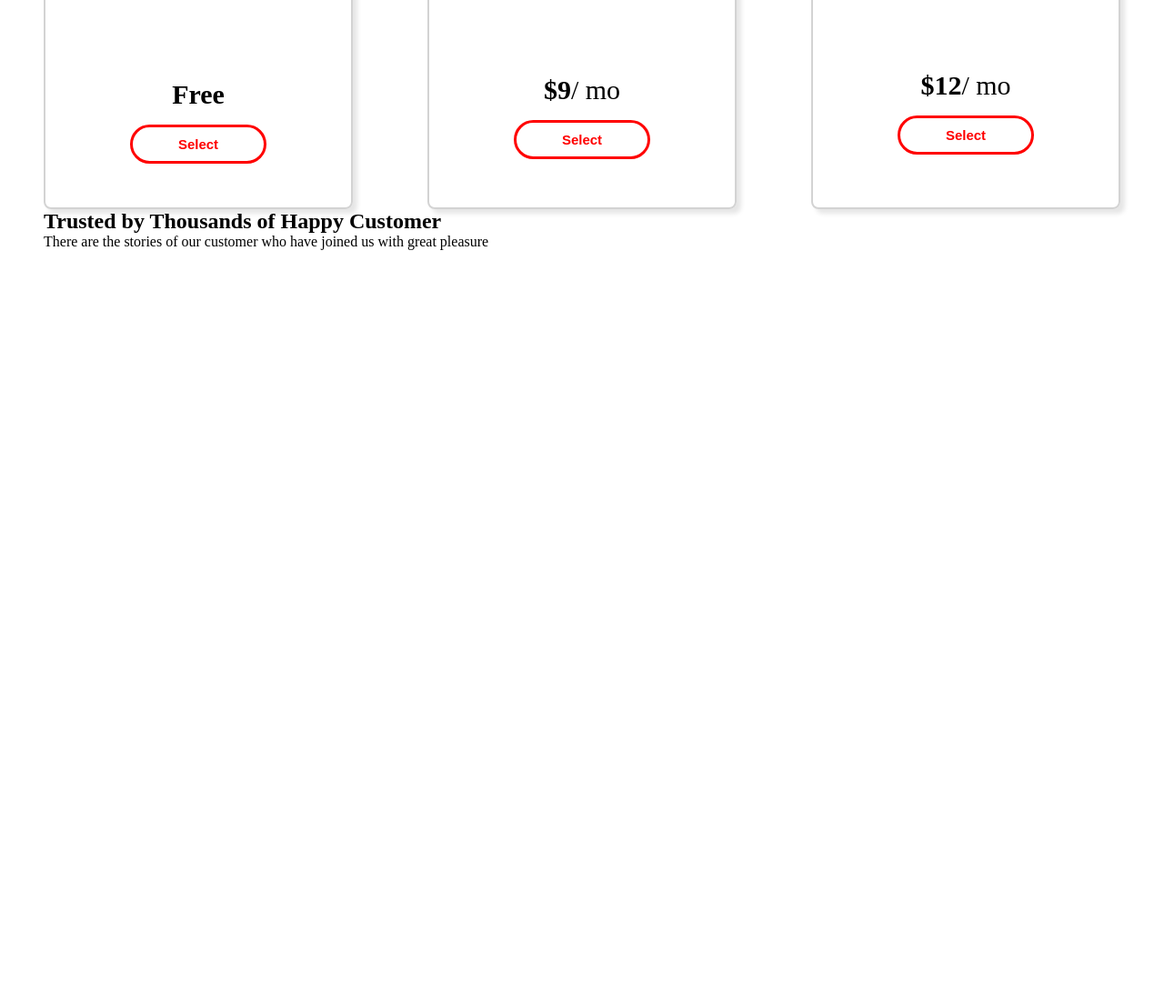
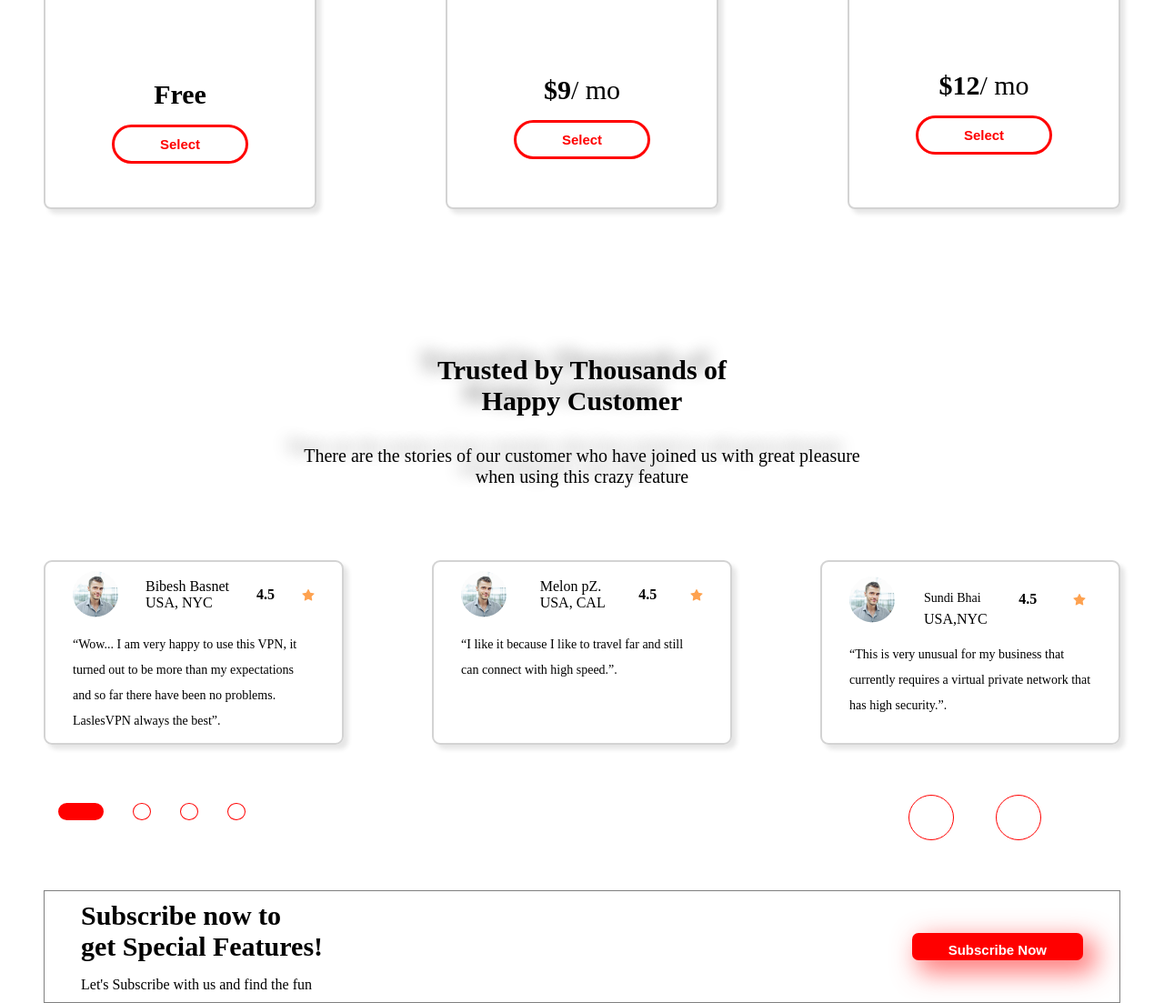
Before and after one commit to red-haired-guy/Figma-Designed-Site, a plain HTML site: page index.html in a window 1280 px wide. Shown: the part 1582-2685 px from the top of the page at 91% size. Before the commit the page ends 1857 px from the top, so only its background shows below. Drawn offline with Linux system fonts and the light colour scheme.

Commit message:
site.html

```diff
--- a/index.html
+++ b/index.html
@@ -8,6 +8,11 @@
     <link rel="stylesheet" href="./style.css">
 </head>
 <body>
+
+
+    <!-- --------------------------------------------firstpage-------------------------------------- -->
+
+
     <header>
         <nav>
             <ul class="No-gap">
@@ -31,6 +36,9 @@
             </ul>
         </nav>
     </header>
+
+
+
     <div class="page">
         <div >
 
@@ -65,6 +73,10 @@
             <strong>50+</strong><p>Servers</p>
         </div>
     </div>
+
+
+
+    <!-- -----------------Second Page------------------------------------------- -->
     <div class="second-header">
 
 
@@ -136,11 +148,109 @@
     </div>
 
 
+
+<!-- ----------------------------------------------------------------------------------- -->
+
+
+
+<!-- ------------------------------------third page------------------------------------------ -->
+
+
+
     <div class="final-header">
-        <h2>Trusted by Thousands of Happy Customer</h2>
-        <p>There are the stories of our customer who have joined us with great pleasure</p>
+        <h2>Trusted by Thousands of <br> Happy Customer</h2>
+        <p>There are the stories of our customer who have joined us with great pleasure <br> when using this crazy feature</p>
+    </div>
+
+    <div class="testimonials">
+        <div class="tests">
+            <div class="test-flex">
+                <img src="./icon.png" alt="">
+                <div class="text-flex">
+
+                    <span>Bibesh Basnet</span>
+                    <span>USA, NYC</span>
+                </div>
+                <strong>4.5</strong>
+                <img src="Vector.svg" alt="">
+
+
+
+            </div>
+
+            <p>
+
+                “Wow... I am very happy to use this VPN, it turned out to be more than my expectations and so far there have been no problems. LaslesVPN always the best”.
+            </p>
+        </div>
+        <div class="tests">
+            <div class="test-flex">
+                <img src="./icon.png" alt="">
+                <div class="text-flex">
+
+                    <span>Melon pZ.</span>
+                    <span>USA, CAL</span>
+                </div>
+                <strong>4.5</strong>
+                <img src="Vector.svg" alt="">
+
+
+
+            </div>
+            <p>
+
+                “I like it because I like to travel far and still can connect with high speed.”.
+            </p>
+
+        </div>
+        <div class="tests">
+            <div class="grid">
+                <img src="./icon.png" alt="">
+                <div class="text-grid">
+                    <p>Sundi Bhai</p>
+
+                    <span>USA,NYC</span>
+                </div>
+                <strong>4.5</strong>
+                <img src="Vector.svg" alt="">
+
+
+
+            </div>
+            <p>
+
+                “This is very unusual for my business that currently requires a virtual private network that has high security.”.
+            </p>
+        </div>
+    </div>
+
+    <div class="slide">
+        <div class="wrap">
+
+            <div class="lines"></div>
+            <div class="lines"></div>
+            <div class="lines"></div>
+            <div class="lines"></div>
+        </div>
+        <div class="wrap2">
+
+            <div class="arrow left-arrow"></div>
+            <div class="arrow right-arrow"></div>
+        </div>
+
     </div>
 
 
+    <div class="subscribe">
+        <div class="subscribe-text">
+
+            <h3>Subscribe now to <br>  get Special Features!</h3>
+            <p>Let's Subscribe with us and  find the fun</p>
+        </div>
+        <button>Subscribe Now</button>
+    </div>
+
+
+<!-- ----------------------------------------third page ends----------------------------------------- -->
     </body>
 </html>
--- a/style.css
+++ b/style.css
@@ -1,4 +1,5 @@
 *{
+    /* background-color: grey; */
   margin: 0;
   padding: 0;
   box-sizing: border-box;
@@ -52,15 +53,17 @@ nav{
 
 }
 
-
+/* ---------------------------nav ends------------------------------------ */
 
 
 .page{
     display: flex;
-    gap: 3rem   ;
+    justify-content: space-between;
+    /* gap: 3rem   ; */
 }
 .img{
     margin-top: 4rem;
+
 
 }
 .header:first-child {
@@ -117,6 +120,10 @@ svg{
     text-align: justify;
 }
 
+
+
+/* -------------------------------second page css--------------------------------- */
+
 .second-header{
     text-align: center;
 
@@ -128,7 +135,7 @@ h1{
 
 .boxes{
     min-height: 773px;
-    width: 340px;
+    width: 300px;
     box-shadow: 5px 5px 5px rgba(0, 0, 0, 0.1);
     text-align: center;
     padding-top: 30px;
@@ -143,6 +150,16 @@ h1{
     justify-content: space-between;
     gap: 4rem;
     margin-top: 5rem;
+
+}
+.boxes:hover{
+    transform: translate(15px, -10px);
+    background-color: lightgrey;
+    transition: all .5s;
+}
+.boxes:hover img{
+    transform: scale(1.2);
+    transition: all .5s;
 
 }
 .boxes h2{
@@ -212,3 +229,150 @@ footer{
 .boxes footer {
     font-size: 30px;
 }
+
+
+
+/* ----------------------------------page 3 csss---------------------- */
+
+
+
+.final-header{
+    margin-top: 10rem;
+    text-align: center;
+    font-size: 20px;
+    text-shadow: -20px -10px 18px grey;
+}
+.final-header p{
+    margin-top: 2rem;
+    margin-bottom: 5rem;
+}
+
+.testimonials{
+    display: flex;
+    justify-content: space-between;
+    gap: 3rem;
+}
+
+
+.tests{
+    min-height: 190px;
+    width: 330px;
+    border: 2px solid lightgray;
+    border-radius: 9px;
+    box-shadow:  5px 5px 5px rgba(0, 0, 0, 0.1);
+    padding: 10px 30px 10px 30px;
+
+}
+.tests p{
+    line-height: 2;
+    margin-top: 1rem;
+    font-size: 14px;
+    color: black;
+}
+
+.text-flex{
+    display: flex;
+    flex-direction: column;
+}
+.test-flex{
+    display: flex;
+    justify-content: space-between;
+    align-items: center;
+
+
+}
+
+.grid{
+    display: grid;
+    grid-template-columns: 1fr 2fr 1fr 1fr ;
+    column-gap: 2rem;
+
+}
+.grid strong{
+    justify-self: center;
+    align-self: center;
+}
+.grid img{
+    justify-self: center;
+    align-self: center;
+}
+.text-grid{
+    display: flex;
+    flex-direction: column;
+
+
+}
+
+
+.subscribe {
+    border: 1px solid gray;
+    display: flex;
+    justify-content: space-between;
+    margin-top: 3rem;
+    align-items: center;
+    padding: 10px 40px 10px 40px;
+
+
+
+}
+.subscribe button{
+    height: 30px;
+    background-color: red;
+    border: red;
+    border-radius: 7px;
+    padding: 10px 40px 10px 40px;
+    font-size: 15px;
+    font-weight: bold;
+    color: white;
+    box-shadow: 10px 10px 28px 4px rgb(255, 67, 67,0.7)
+}
+
+.subscribe h3{
+    font-size: 30px;
+    margin-bottom: 1rem;
+}
+
+.arrow{
+    border: 1px solid red;
+    border-radius: 50%;
+    height: 50px;
+    width: 50px;
+    margin: 7px ;
+
+
+
+}
+.lines:first-child{
+    height: 19px;
+    width: 50px;
+    border: 1px solid red;
+    border-radius: 30px;
+    margin: 1rem;
+    background-color: red;
+    border:3px solid red
+}
+.lines:not(:first-child){
+    height: 19px;
+    width: 20px;
+    border: 1px solid red;
+    border-radius: 50%;
+    margin: 1rem;
+
+}
+
+
+.slide{
+    margin-top: 3rem;
+    display: flex;
+    justify-content: space-between;
+
+}
+.wrap2{
+    display: flex;
+    margin-right: 5rem;
+    gap: 2rem;
+}
+.wrap{
+    display: flex;
+    /* margin-right: 7rem; */
+}
```
Also changed, not shown: Vector.svg (added), icon.png (added).
